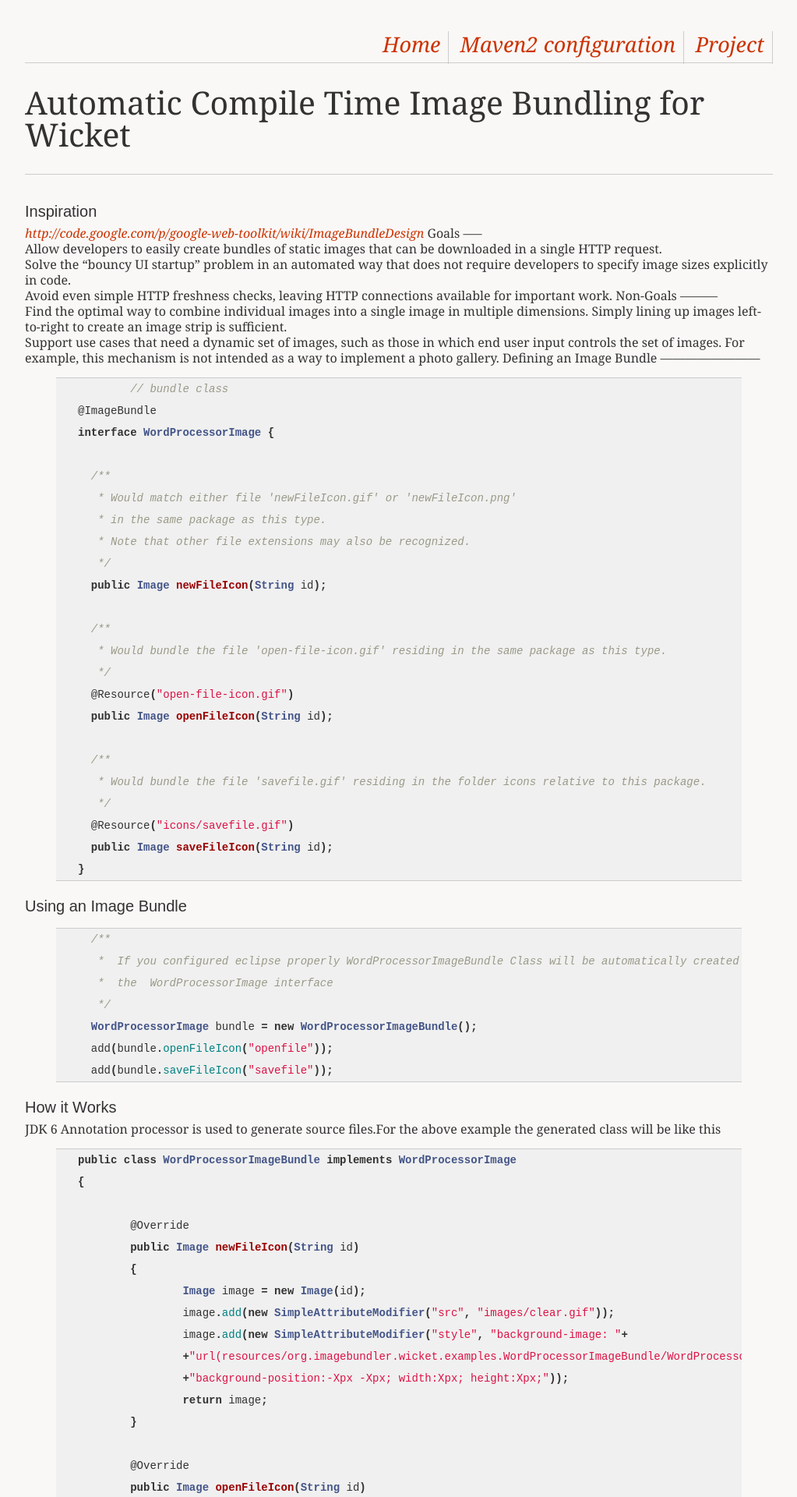
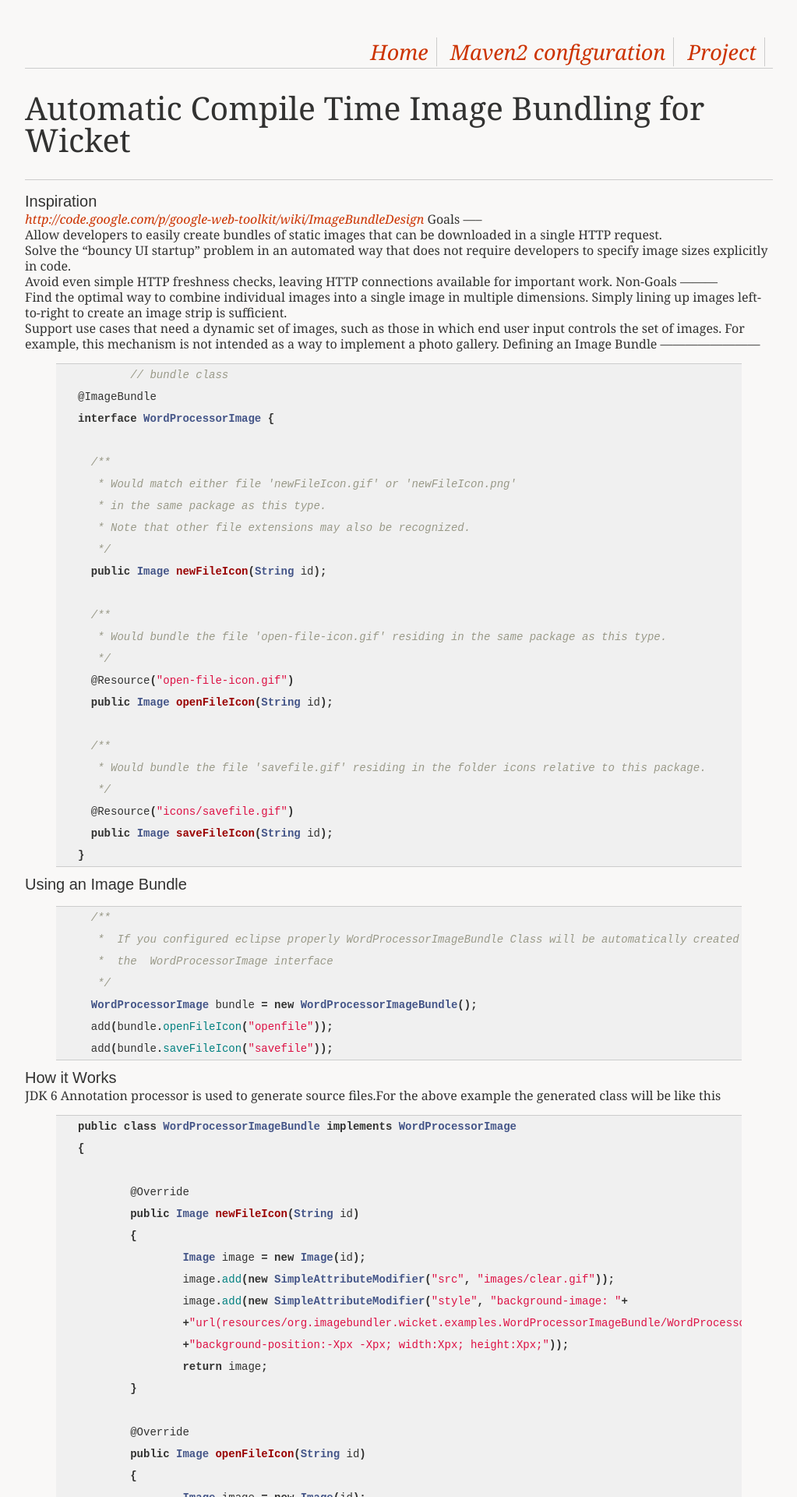
Before and after one commit to ananthakumaran/imagebundler-wicket, a Jekyll site: the page built from index.markdown, in a window 1280 px wide. Shown: the top 1920 px of the page at 78% size, without its empty margins (128-1151 px from the left). Built offline with Jekyll 4.4.1, drawn with Linux system fonts in a browser that asks for light colours; comment, search, counter and statistics services are not loaded.

Commit message:
cleaning up the css

```diff
--- a/_includes/navigation.html
+++ b/_includes/navigation.html
@@ -1,8 +1,8 @@
-<div id="nav">
-<ul>
-<li><a href="/imagebundler-wicket/index.html" title="Home">Home</a></li>
-<li><a href="/imagebundler-wicket/maven2.html" title="Maven Configuration">Maven2 configuration</a></li>
-<li><a  class="last" href="/imagebundler-wicket/project.html" titile="Project Details">Project </a></li>
+<div class="hNav">
+<ul class=" hNavL right big">
+<li class="borderRight"><a class="big" href="/imagebundler-wicket/index.html" title="Home">Home</a></li>
+<li class="borderRight"><a class="big" href="/imagebundler-wicket/maven2.html" title="Maven Configuration">Maven2 configuration</a></li>
+<li><a  class="big" href="/imagebundler-wicket/project.html" titile="Project Details">Project </a></li>
 </ul>
 </div>
 <div  class="clear"></div>
--- a/_layouts/default.html
+++ b/_layouts/default.html
@@ -7,7 +7,7 @@
 </head>
 <body>
 {% include navigation.html %}
-<div id="header">
+<div id="header" class="borderTop borderBottom">
 {{ page.header}}
 </div>
 <div id="post">
--- a/css/style.css
+++ b/css/style.css
@@ -1,4 +1,8 @@
-/** RESET **/
+/**
+ *	@author Anantha Kumaran
+ *
+ **/
+/************************reset****************************/
 body,div,dl,dt,dd,ul,ol,li,h1,h2,h3,h4,h5,h6,pre,form,fieldset,input,textarea,p,blockquote,th,td {
 	margin:0;
 	padding:0;
@@ -29,148 +33,125 @@
 }
 abbr,acronym { border:0;
 }
+/***********************end of reset ******************/
+/********************** block *************************/
+body {
+	margin : 0 auto;
+	width:960px;
+}
+#content {
+	width:73%;
+	padding : 15px 10px 0 0;
+}
+#rightBar{
+	width:24%;
+	padding : 0 0 0 10px;
+}
+#header { padding:30px 0; }
+#post { padding : 15px 0 0; }
+.clear {
+	clear:both;
+	height:0;
+}
+.hNav{ height : 40px; }
+.hNavL li{ display:inline; }
+.vNavL li { padding:6px 0; }
+.big { padding:10px; }
+.section { margin:20px 0 5px; }
+.right { float:right; }
+.left { float:left; }
+/*********************end of block ********************/
 
-/** elements **/
+/*********************skin*****************************/
+body {
+	background:#F9F8F7 ;
+	color:#323231;
+}
 a {
 	color:#c30;
+}
+h3 {
+	color:#666;
+}
+.hNavL li { border-right:1px solid #ccc; }
+.vNavL li { color:#666666; }
+.vNavL li:hover{ background : #FFF; }
+.borderTop { border-top:1px solid #ccc; }
+.borderRight { border-right:1px solid #ccc; }
+.borderBottom { border-bottom:1px solid #ccc; }
+.borderLeft { border-left:1px solid #ccc;}
+.borderTopDot , .borderTopDotL li { border-top:1px dotted #ccc; }
+.borderBottomDot { border-bottom:1px dotted #ccc;}
+/*********************end of skin**********************/
+
+/*********************typography***********************/
+body {
+	font-family:georgia , "Times New Roman",Times,serif;
+	line-height:20px;
+	font-size:16px;
+}
+a {
 	text-decoration:none;
 	font-style:italic;
 }
 a:hover {
 	text-decoration:underline;
 }
-body {
-	margin : 0 auto;
-	width:960px;
-	font-family:georgia,"Times New Roman",Times,serif;
-	line-height:20px;
-	background:#F9F8F7 ;
-	color:#323231;
-	font-size:16px;
-}
-ul {
- margin : 0;
- padding:0;
-}
-h3 {
-	color:#666666;
-	font-family:georgia;
-	font-size:18px;
-	font-style:italic;
-	font-weight:normal;
-	margin:30px 0 5px;
-	line-height:23px;
-}
+
 h2 {
 	font-family:arial;
 	font-size:20px;
 	font-style:normal;
 	font-weight:normal;
-	margin:20px 0 5px;
 	line-height:25px;
 }
 
-
-div.clear {
-	clear:both;
-	height:0;
+h3 {
+	font-family:georgia;
+	font-size:18px;
+	font-style:italic;
+	font-weight:normal;
+	line-height:23px;
 }
 
-/** navigation **/
-#nav {
-	height : 80px;
-	float :right;
+.big {
+	font-size:27px;
 }
 
-#nav ul {
-	margin-top:47px;
-}
-#nav li {
-	display:inline;
-	padding:10px;
-	border-right:1px solid #ccc
-}
-#nav li a {
-	font-size:27px;
-}
-#nav li.last {
-	border-right:none;
-}
-
-/** header **/
-
 #header {
-	border-bottom:1px solid #ccc;
-	border-top:1px solid #ccc;
 	font-family:georgia;
 	font-size:41px;
 	font-style:normal;;
 	font-weight:normal;
 	line-height:41px;
-	padding:30px 0;
 }
 
-/** content **/
-#content {
-	float:left;
-	width:73%;
-	border-right:1px solid #ccc;
-	padding : 15px 10px 0 0;
-}
-
-#post {
-	padding : 15px 0 0;
-}
-
-/** rightside bar**/
-#right {
-	float:left;
-	width:24%;
-	padding : 0 0 0 10px;
-}
-
-#right ul {
-	border-top:1px dotted #CCC;
-}
-
-#right li {
-	border-bottom:1px dotted #CCC;
-	color:#666666;
+.vNavL li {
 	font-family:arial;
 	font-size:13px;
-	font-size-adjust:none;
-	font-stretch:normal;
 	font-style:normal;
 	font-variant:normal;
 	font-weight:normal;
 	line-height:normal;
-	list-style-image:none;
-	list-style-position:outside;
-	list-style-type:none;
-	padding:6px 0;
 }
-
-#right li:hover{
-	background : #FFF;
+/*********************end of typography****************/
+/********************* specific **************************/
+ul.hNavL {
+	margin-top:47px;
 }
-
 .bird {
-	float:right;
 	margin-top:-12px;
 }
 
-.left {
-	text-align:left;
-	width:140px;
-	display:inline-block;
-}
-
-
-#tech li {
-	margin:10px 0;
-}
-
-/** --------- syntax highlight----------**/
+/**
+ * TODO
+ * [*] activities
+ * [*] posts
+ *
+ *
+ */
+/********************* end of specific *******************/
+/*******************syntax highlight*******************/
 
 /* Font sizing */
 .highlight {
@@ -244,3 +225,5 @@
 .highlight .vg { color: #008080 } /* Name.Variable.Global */
 .highlight .vi { color: #008080 } /* Name.Variable.Instance */
 .highlight .il { color: #009999 } /* Literal.Number.Integer.Long */
+
+/*********************end of syntax highlight******************/
```
